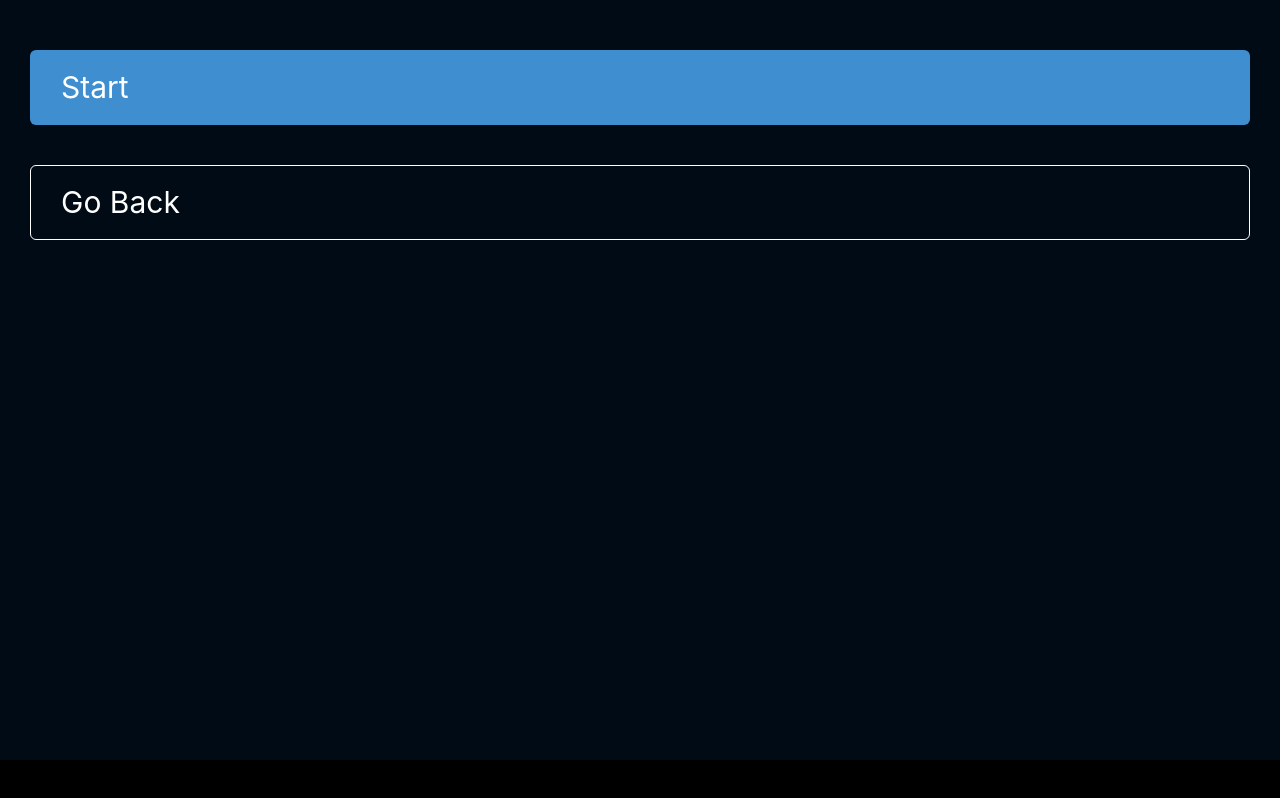
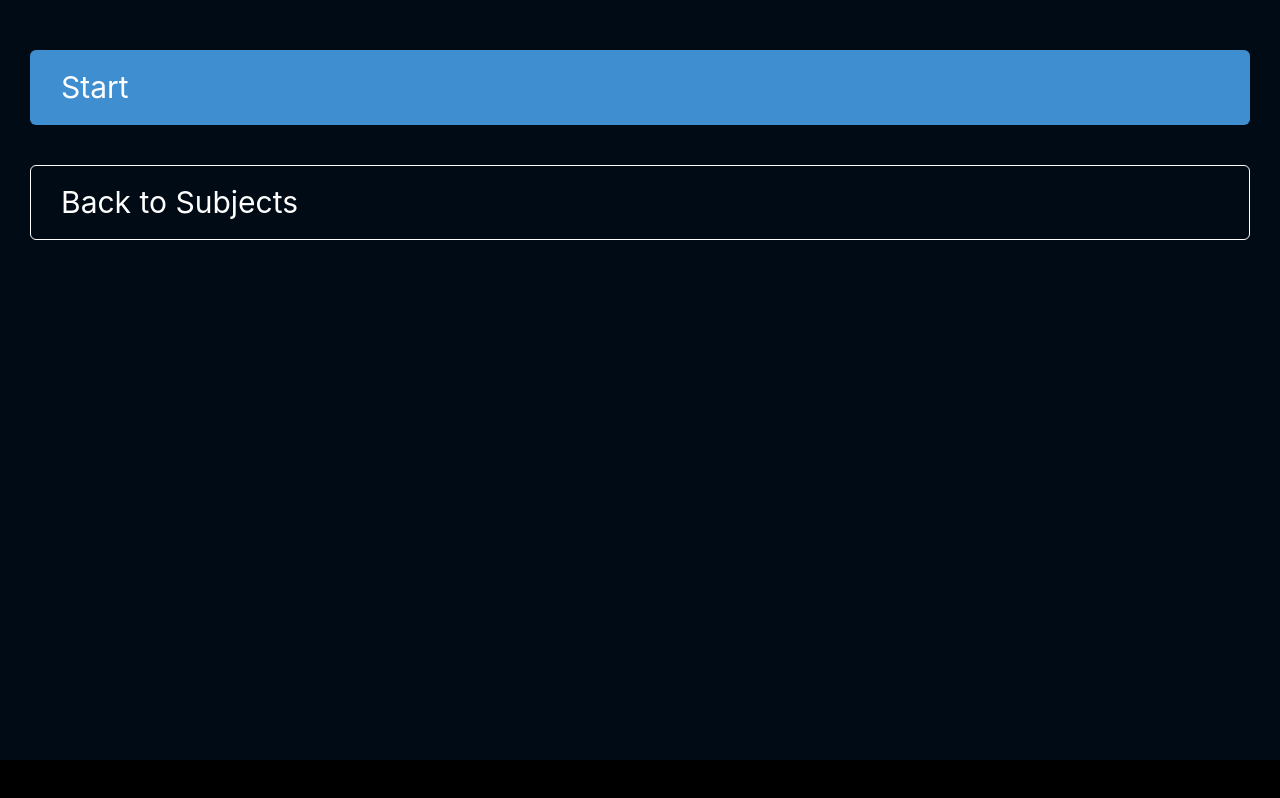
Before and after one commit to chidexebere/learn-everyday, a React (Create React App) app: page /quiz in a window 1280 px wide. Built offline with nearby package versions, Linux system fonts and the light colour scheme.

Commit message:
improve usability with text

```diff
--- a/src/App.tsx
+++ b/src/App.tsx
@@ -108,6 +108,7 @@ const App = () => {
             <List
               subjectsPerYear={subjectsPerYear}
               handleSelectedSubject={handleSelectedSubject}
+              selectedYear={selectedYear}
               isLoading={loading}
               isError={isError}
             />
--- a/src/pages/list.tsx
+++ b/src/pages/list.tsx
@@ -6,6 +6,7 @@ import Icon from '../elements/Icon';
 
 type Props = {
   subjectsPerYear: string[];
+  selectedYear: number;
   handleSelectedSubject: (e: any) => void;
   isLoading: boolean;
   isError: boolean;
@@ -13,6 +14,7 @@ type Props = {
 
 const List: React.FC<Props> = ({
   subjectsPerYear,
+  selectedYear,
   handleSelectedSubject,
   isLoading,
   isError,
@@ -25,7 +27,7 @@ const List: React.FC<Props> = ({
     <>
       {isLoading && (
         <div className="section">
-          <p className="title">Loading Subjects...</p>
+          <p className="title">Loading subjects for {selectedYear} ...</p>
         </div>
       )}
 
--- a/src/pages/quiz.tsx
+++ b/src/pages/quiz.tsx
@@ -175,7 +175,10 @@ const Quiz: React.FC<Props> = ({
         <div className="section">
           <Button type="buttonTitle" text="Start" handleClick={startTrivia} />
           <Link to="/list">
-            <Button type="buttonTitle is-inverted is-outlined" text="Go Back" />
+            <Button
+              type="buttonTitle is-inverted is-outlined"
+              text="Back to Subjects"
+            />
           </Link>
         </div>
       )}
@@ -199,7 +202,7 @@ const Quiz: React.FC<Props> = ({
 
       {loading && (
         <div className="section">
-          <p className="title">Loading Questions...</p>
+          <p className="title">Loading {totalQuestions} questions...</p>
         </div>
       )}
 
```
